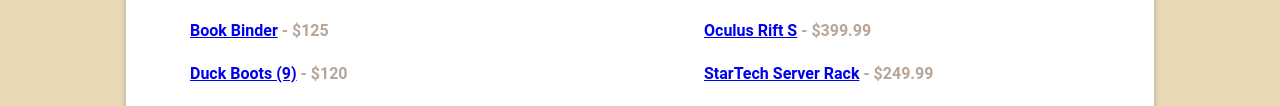
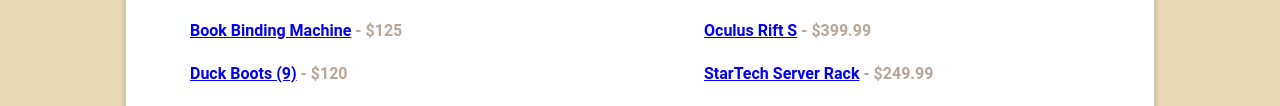
Before and after one commit to arhill05/wedding-site, a Gatsby site: page /christmas-list in a window 1280 px wide. Shown: the part 273-379 px from the top of the page. Built offline with nearby package versions, Linux system fonts and the light colour scheme; Gatsby itself is replaced by a stand-in of ours.

Commit message:
Update Christmas List Item “book-binder”

```diff
--- a/content/christmas-list/book-binder.md
+++ b/content/christmas-list/book-binder.md
@@ -1,5 +1,5 @@
 ---
-name: Book Binder
+name: Book Binding Machine
 price: '125'
 link: >-
   https://www.amazon.com/TruBind-Comb-Binding-Machine-TB-C20A/dp/B00CHGAHQM/ref=sr_1_3?keywords=trubind+tb-c20a&qid=1574178736&sr=8-3
```
